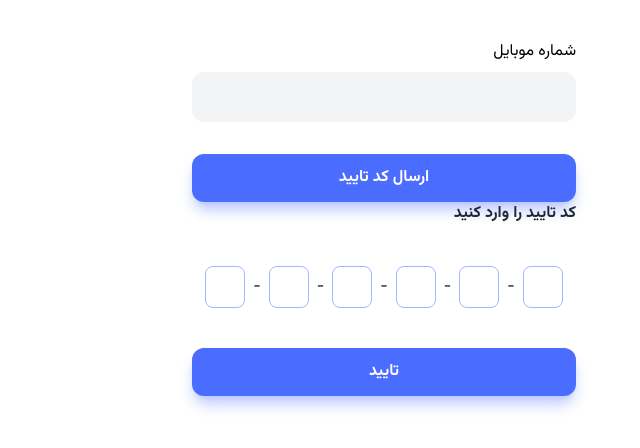
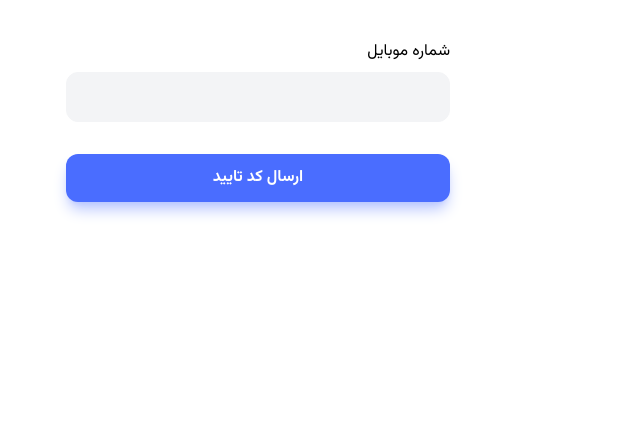
Before and after one commit to AbolfazlKhosravi/Freelancering-App-FrontEnd, a React (Vite) app: page /auth in a window 1280 px wide. Shown: the top 448 px of the page, without its empty margins (449-1089 px from the left). Built offline with nearby package versions, Linux system fonts and the light colour scheme.

Commit message:
add get OTP functionalit from backend with react query

```diff
--- a/package.json
+++ b/package.json
@@ -14,7 +14,9 @@
     "axios": "^1.7.7",
     "react": "^18.3.1",
     "react-dom": "^18.3.1",
+    "react-hot-toast": "^2.4.1",
     "react-icons": "^5.3.0",
+    "react-loader-spinner": "^6.1.6",
     "react-otp-input": "^3.1.1",
     "react-router-dom": "^6.26.2"
   },
--- a/src/App.tsx
+++ b/src/App.tsx
@@ -1,13 +1,19 @@
 import { Route, Routes } from "react-router-dom";
 import Auth from "./pages/Auth";
+import { QueryClient, QueryClientProvider } from "@tanstack/react-query";
+import { Toaster } from "react-hot-toast";
 
+const queryClient = new QueryClient();
 function App() {
   return (
-    <div className="container xl:max-w-screen-xl">
-      <Routes>
-        <Route path="/auth" element={<Auth/>} />
-      </Routes>
-    </div>
+    <QueryClientProvider client={queryClient}>
+      <div className="container xl:max-w-screen-xl">
+        <Routes>
+          <Route path="/auth" element={<Auth />} />
+        </Routes>
+      </div>
+      <Toaster />
+    </QueryClientProvider>
   );
 }
 
--- /dev/null
+++ b/src/features/Authentication/AuthContanir.tsx
@@ -0,0 +1,21 @@
+import { useState } from "react";
+import SendOTPForm from "./SendOTPForm";
+import ChaekOTPForm from "./ChaekOTPForm";
+
+function AuthContanir() {
+  const [step, setStep] = useState<number>(1);
+  const switchStep = () => {
+    switch (step) {
+      case 1:
+        return <SendOTPForm  setStep={setStep}/>;
+      case 2:
+        return <ChaekOTPForm />;
+
+      default:
+        return null;
+    }
+  };
+  return <div className="w-full sm:max-w-sm">{switchStep()}</div>;
+}
+
+export default AuthContanir;
--- a/src/features/Authentication/SendOTPForm.tsx
+++ b/src/features/Authentication/SendOTPForm.tsx
@@ -1,24 +1,48 @@
 import { useState } from "react";
 import TextFiels from "../../ui/TextFiels";
+import { useMutation } from "@tanstack/react-query";
+import { getOpt } from "../../services/authServices";
+import axios from "axios";
+import toast from "react-hot-toast";
+import Loading from "../../ui/Loading";
+interface TypePropsSendOTPForm {
+  setStep: React.Dispatch<React.SetStateAction<number>>;
+}
+function SendOTPForm({ setStep }: TypePropsSendOTPForm) {
+  const [phoneNumber, setPhaneNumber] = useState<string>("");
+  const { isPending, mutateAsync } = useMutation({
+    mutationFn: getOpt,
+  });
 
-function SendOTPForm() {
-  const [phonenumber, setPhaneNumber] = useState<string>("");
-
-  const submitHandler = (e:React.FormEvent<HTMLFormElement>) => {
+  const submitHandler = async (e: React.FormEvent<HTMLFormElement>) => {
     e.preventDefault();
+    try {
+      const data = await mutateAsync({ phoneNumber });
+      console.log({ data });
+      toast.success(data.message);
+      setStep(2);
+    } catch (error) {
+      if (axios.isAxiosError(error)) {
+        toast.error(error.response?.data.message);
+      }
+    }
   };
   return (
     <div>
       <form onSubmit={submitHandler} className="space-y-8">
         <TextFiels
           label="شماره موبایل"
-          name="phonenumber"
-          value={phonenumber}
+          name="phoneNumber"
+          value={phoneNumber}
           onChange={(e) => setPhaneNumber(e.target.value)}
         />
-        <button type="submit" className="btn btn--primary w-full ">
-          ارسال کد تایید
-        </button>
+        {isPending ? (
+          <Loading />
+        ) : (
+          <button type="submit" className="btn btn--primary w-full ">
+            ارسال کد تایید
+          </button>
+        )}
       </form>
     </div>
   );
--- a/src/pages/Auth.tsx
+++ b/src/pages/Auth.tsx
@@ -1,13 +1,9 @@
-import ChaekOTPForm from "../features/Authentication/ChaekOTPForm";
-import SendOTPForm from "../features/Authentication/SendOTPForm";
+import AuthContanir from "../features/Authentication/AuthContanir";
 
 function Auth() {
   return (
     <div className="flex justify-center pt-10">
-      <div className="w-full sm:max-w-sm">
-        <SendOTPForm />
-        <ChaekOTPForm />
-      </div>
+      <AuthContanir />
     </div>
   );
 }
--- a/src/services/authServices.ts
+++ b/src/services/authServices.ts
@@ -5,10 +5,19 @@ interface ReturnRequestType {
   message: string;
 }
 
+interface retuerGetOtp {
+  statusCode: number,
+  data: {
+    message: string,
+    expiresIn: number,
+    phoneNumber:string,
+  },
+}
+
 export function getOpt(data: {
   phoneNumber: string;
-}): Promise<AxiosResponse<ReturnRequestType>> {
-  return http.post<ReturnRequestType>("/user/get-otp", data);
+}) {
+  return http.post<retuerGetOtp>("/user/get-otp", data).then(({data})=>data.data);
 }
 export function checkOpt(data: {
   otp: string;
--- a/src/services/httpServices.ts
+++ b/src/services/httpServices.ts
@@ -1,7 +1,7 @@
 import axios from "axios";
 
 const app = axios.create({
-  baseURL: "http://localhost:5500/",
+  baseURL: "http://localhost:5500/api",
   withCredentials: true,
 });
 
--- /dev/null
+++ b/src/ui/Loading.tsx
@@ -0,0 +1,18 @@
+import { ThreeDots } from "react-loader-spinner";
+
+function Loading({ width = "75", height = "40" }) {
+  return (
+    <ThreeDots
+      height={height}
+      width={width}
+      radius={9}
+      color="rgb(var(--color-primary-900))"
+      wrapperStyle={{
+        display: "flex",
+        justifyContent: "center",
+      }}
+      visible={true}
+    />
+  );
+}
+export default Loading;
```
Also changed, not shown: 1 other file (tests, documents, lock files or other folders).
